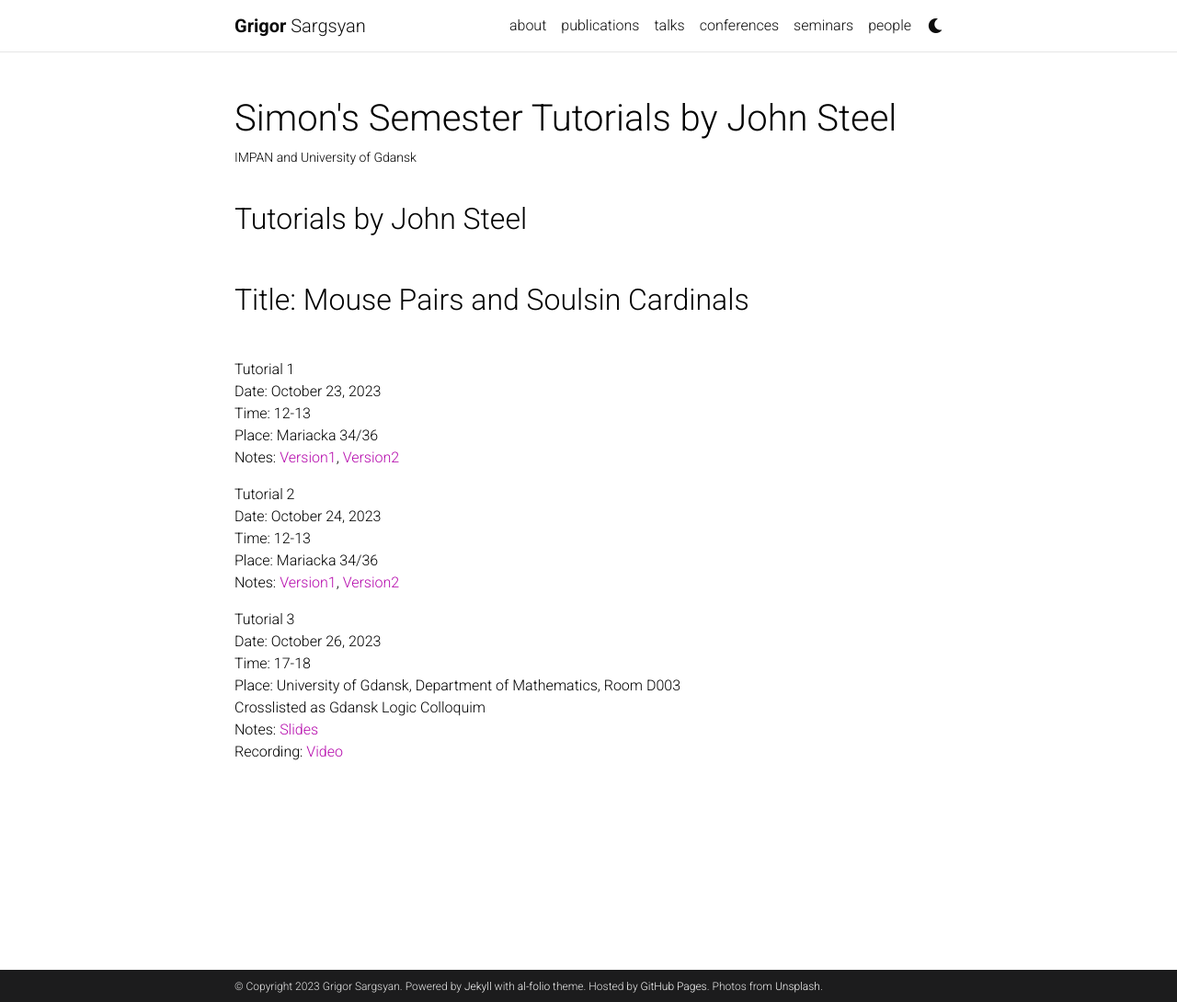
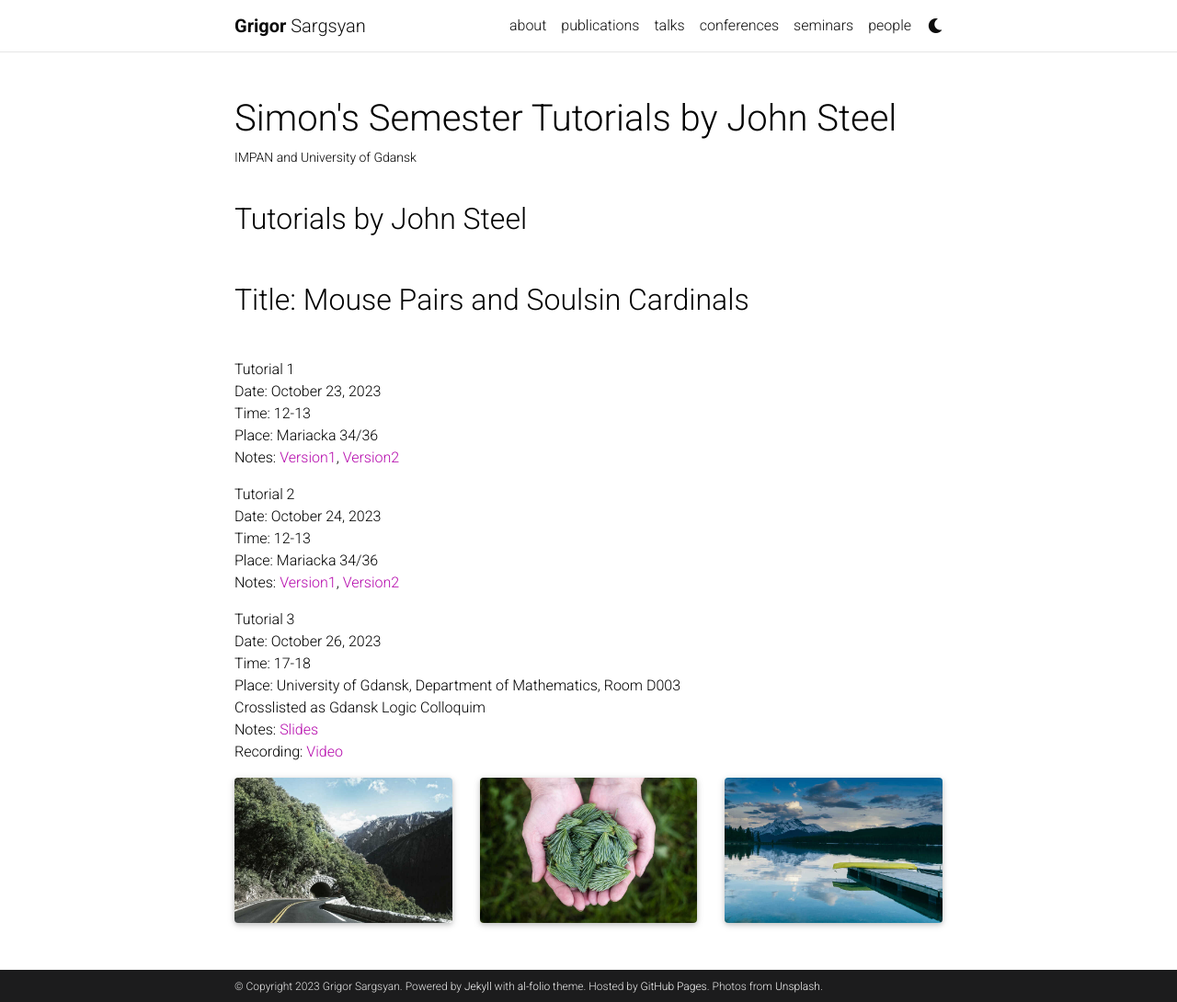
Before and after one commit to grigorsarg/grigorsarg.github.io, a Jekyll site: the page built from _seminars/johnsteel.md, in a window 1280 px wide and 1090 px high. Shown: the whole window at 92% size. Built offline with Jekyll 4.4.1, drawn with Linux system fonts in a browser that asks for light colours; full-size pictures stand in for the smaller copies a plugin makes; comment, search, counter and statistics services are not loaded; a style sheet for code colours, icons or effects is not loaded.

Commit message:
Update johnsteel.md

```diff
--- a/_seminars/johnsteel.md
+++ b/_seminars/johnsteel.md
@@ -28,3 +28,15 @@
 Crosslisted as Gdansk Logic Colloquim<br>
 Notes:  <a href="https://grigorsarg.github.io/assets/pdf/steelslides.pdf">Slides</a><br>
 Recording:  <a href="https://www.youtube.com/playlist?list=PLto-hJZvxwyZcarpl7mSOlJoVk2KIoNuK">Video</a><br>
+
+<div class="row">
+    <div class="col-sm mt-3 mt-md-0">
+        {% include figure.html path="assets/img/1.jpg" title="example image" class="img-fluid rounded z-depth-1" %}
+    </div>
+    <div class="col-sm mt-3 mt-md-0">
+        {% include figure.html path="assets/img/3.jpg" title="example image" class="img-fluid rounded z-depth-1" %}
+    </div>
+    <div class="col-sm mt-3 mt-md-0">
+        {% include figure.html path="assets/img/5.jpg" title="example image" class="img-fluid rounded z-depth-1" %}
+    </div>
+</div>
```
